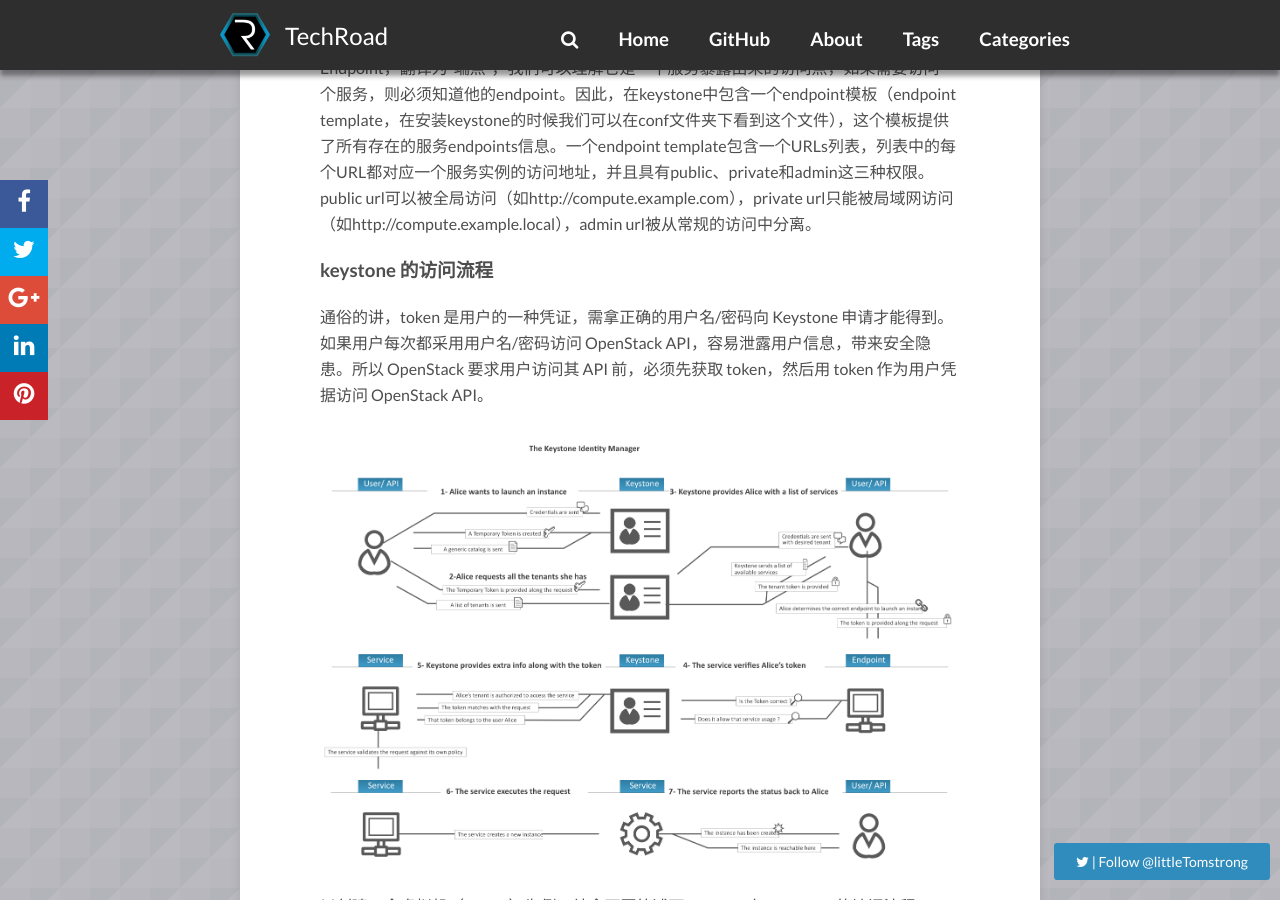
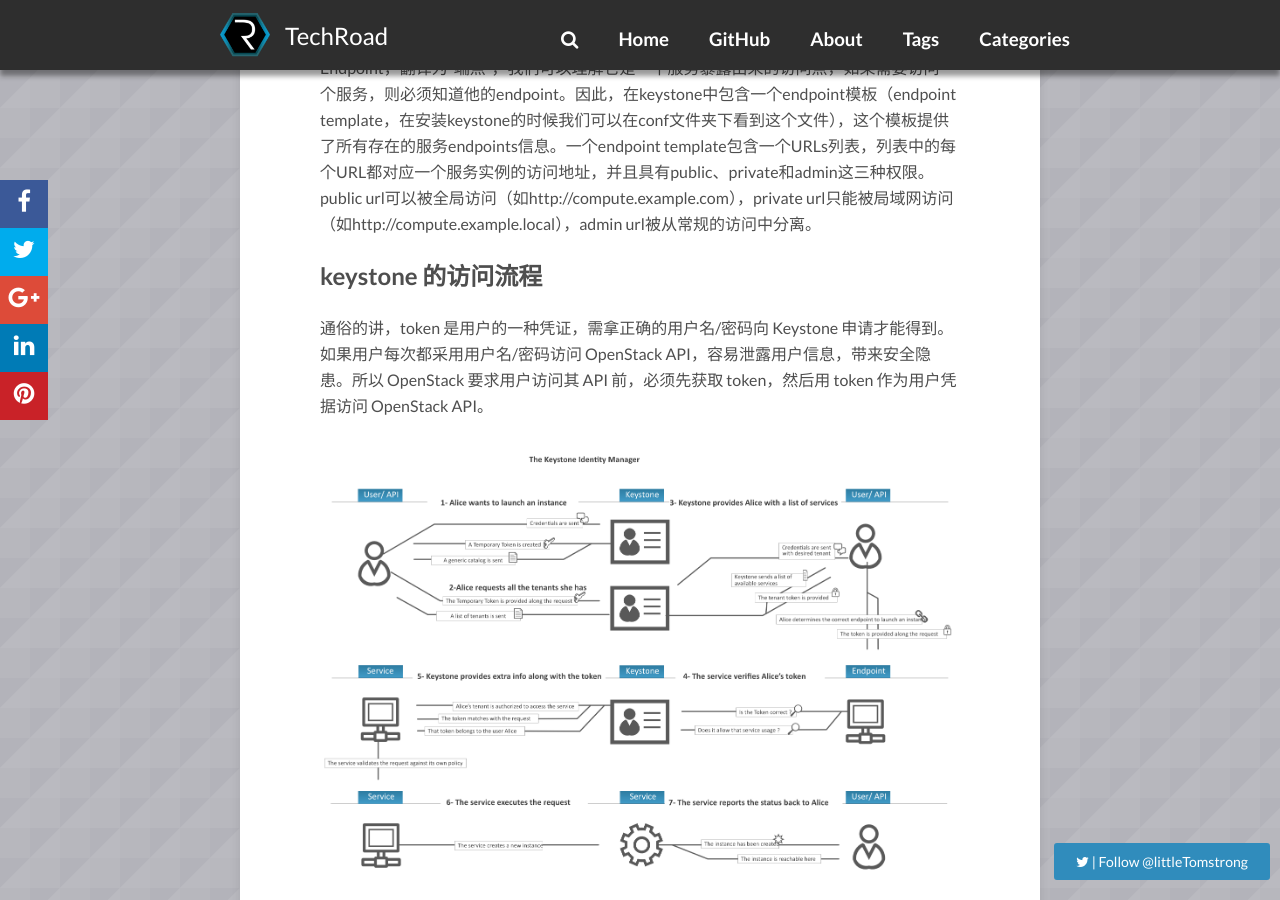
Before and after one commit to JianqingJiang/jianqingjiang.github.io, a Jekyll site: the page built from _posts/2016-08-16-openstack_keystone.md, in a window 1280 px wide and 900 px high, scrolled down 1272 px. Built offline with Jekyll 4.4.1, drawn with Linux system fonts in a browser that asks for light colours; nearby versions of some CDN libraries; comment, search, counter and statistics services are not loaded.

Commit message:
modified _config.yml

````diff
--- a/_posts/2016-08-16-openstack_keystone.md
+++ b/_posts/2016-08-16-openstack_keystone.md
@@ -34,7 +34,7 @@
 
 Endpoint，翻译为“端点”，我们可以理解它是一个服务暴露出来的访问点，如果需要访问一个服务，则必须知道他的endpoint。因此，在keystone中包含一个endpoint模板（endpoint template，在安装keystone的时候我们可以在conf文件夹下看到这个文件），这个模板提供了所有存在的服务endpoints信息。一个endpoint template包含一个URLs列表，列表中的每个URL都对应一个服务实例的访问地址，并且具有public、private和admin这三种权限。public url可以被全局访问（如http://compute.example.com），private url只能被局域网访问（如http://compute.example.local），admin url被从常规的访问中分离。
 
-###   keystone 的访问流程
+##   keystone 的访问流程
 
 通俗的讲，token 是用户的一种凭证，需拿正确的用户名/密码向 Keystone 申请才能得到。如果用户每次都采用用户名/密码访问 OpenStack API，容易泄露用户信息，带来安全隐患。所以 OpenStack 要求用户访问其 API 前，必须先获取 token，然后用 token 作为用户凭据访问 OpenStack API。
 
@@ -463,6 +463,8 @@
 
 其中 cms.cms_sign_token 调用 openssl cms –sign 对 token_data 进行签名，token_data 的样式如下：
 
+
+
 ```
 {
   "token": {
@@ -493,6 +495,9 @@
   }
 }
 ```
+
+
+
 token_data 经 cms.cms_sign_token 签名生成的 token_id 如下，共 1932 Byte：
 
 ```
````
Also changed, not shown: 2 other files.
